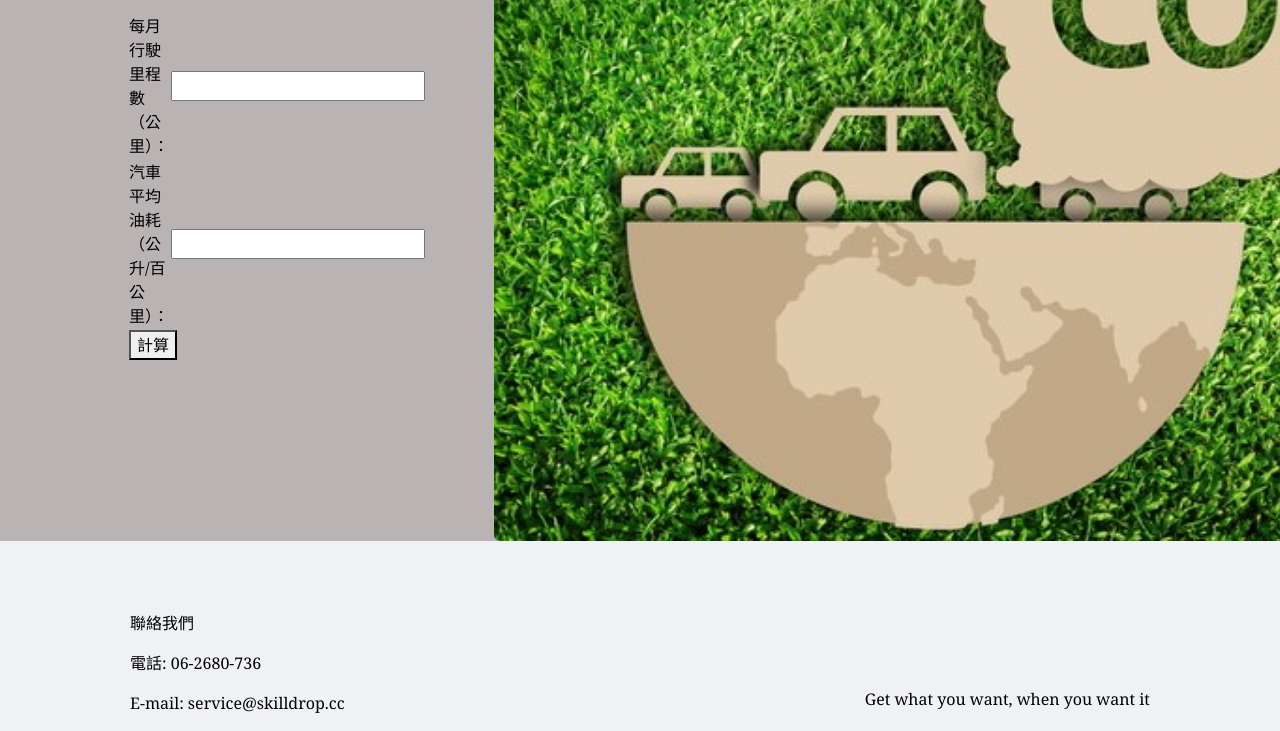
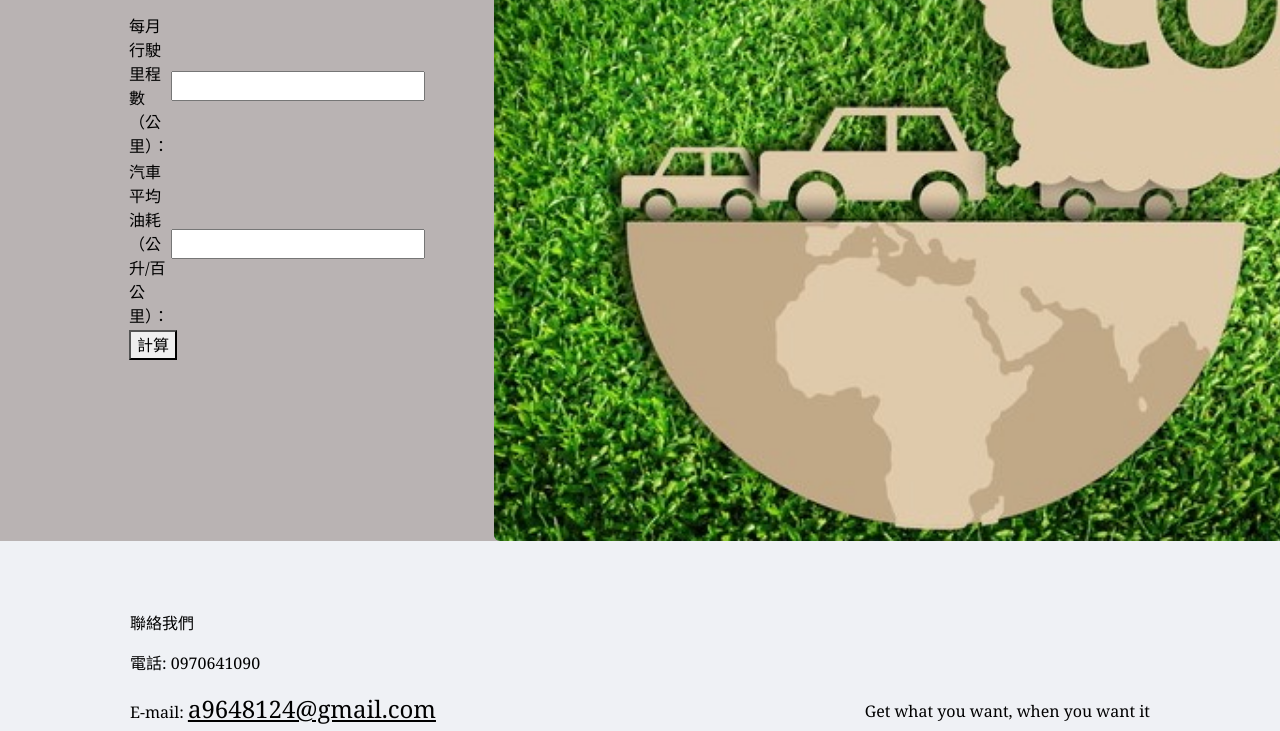
Before and after one commit to Efunyang/Efunyang.github.io, a plain HTML site: page ECHO.html in a window 1280 px wide. Shown: the part 2473-3204 px from the top of the page. Drawn offline with nearby package versions, Linux system fonts and the light colour scheme; files whose address does not match are found by name.

Commit message:
change email

```diff
--- a/ECHO.html
+++ b/ECHO.html
@@ -138,8 +138,8 @@
                 <div class="d-flex">
                     <div class="container">
                         <p>聯絡我們</p>
-                        <p>電話: 06-2680-736</p>
-                        <p>E-mail: service@skilldrop.cc</p>
+                        <p>電話: 0970641090</p>
+                        <p>E-mail: <a href="mailto:a9648124@gmail.com">a9648124@gmail.com</a></p>
                         <div class="icon">
                             <a href="#"><i class="fa fa-facebook"></i></a>
                             <a href="#"><i class="fa fa-instagram"></i></a>
```
Also changed, not shown: aboutus.html (+2 -2 lines), index.html (+1 -1 lines), point.html (+2 -2 lines).
